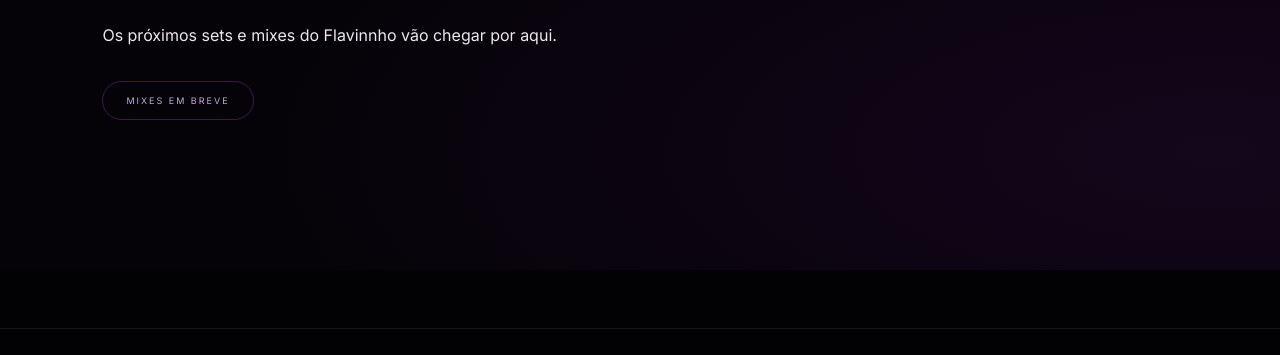
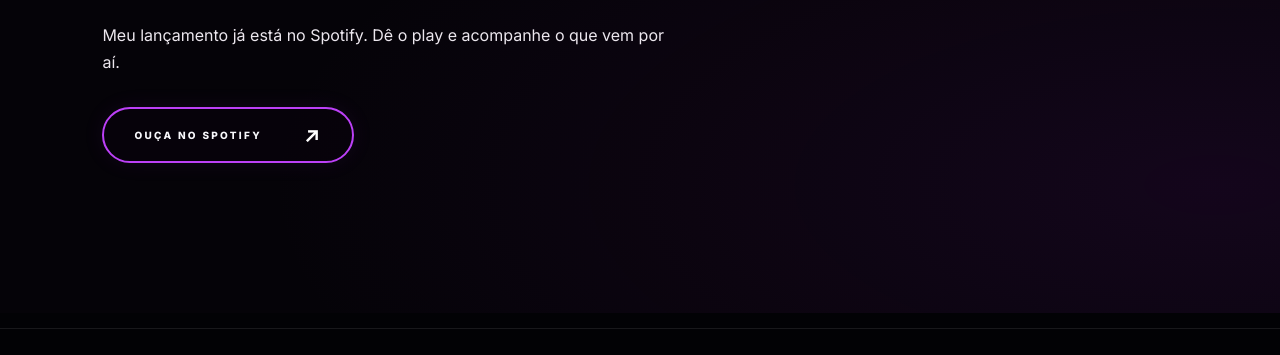
Before and after one commit to Cardoso-Gui/flavinnho-site, a plain HTML site: page mixes.html in a window 1280 px wide. Shown: the part 327-682 px from the top of the page. Drawn offline with nearby package versions, Linux system fonts and the light colour scheme; a web font is replaced by a local one.

Commit message:
Adiciona Spotify oficial na Home e na página Mixes

```diff
--- a/mixes.html
+++ b/mixes.html
@@ -13,7 +13,7 @@
 <nav aria-label="Menu principal"><a href="./index.html">Início</a><a href="./sobre.html">Sobre</a><a href="./eventos.html">Eventos</a><a href="./mixes.html" aria-current="page">Mixes</a><a href="./fotos.html">Fotos</a><a href="./contato.html">Contato <span aria-hidden="true">↗</span></a></nav><a class="header-cta" href="./contato.html">VAMOS CONVERSAR?</a>
 </header>
 <main id="conteudo"><h1 class="sr-only">Mixes</h1>
-<section class="mixes section" id="mixes" aria-labelledby="mixes-title"><p class="eyebrow">DÊ O PLAY</p><h2 id="mixes-title">NA MESMA <em>FREQUÊNCIA.</em></h2><p class="body-copy">Os próximos sets e mixes do Flavinnho vão chegar por aqui.</p><span class="coming-label">MIXES EM BREVE</span></section>
+<section class="mixes section" id="mixes" aria-labelledby="mixes-title"><p class="eyebrow">DÊ O PLAY</p><h2 id="mixes-title">NA MESMA <em>FREQUÊNCIA.</em></h2><p class="body-copy">Meu lançamento já está no Spotify. Dê o play e acompanhe o que vem por aí.</p><a class="button outline" href="https://open.spotify.com/intl-pt/artist/23kYeZykGN0EkOd29kArq4" target="_blank" rel="noopener noreferrer">OUÇA NO SPOTIFY <span aria-hidden="true">↗</span></a></section>
 </main>
 <footer><a class="wordmark" href="./index.html" aria-label="Flavinnho — voltar ao início"><img src="./assets/flavinnho-logo.svg" alt="Flavinnho" width="793" height="149"></a><p>MÚSICA · ENERGIA · CONEXÃO</p><a class="back-top" href="#conteudo">VOLTAR AO TOPO ↑</a><small>© <span id="year">2026</span> Flavinnho</small></footer>
 </body>
```
Also changed, not shown: index.html (+1 -1 lines).
